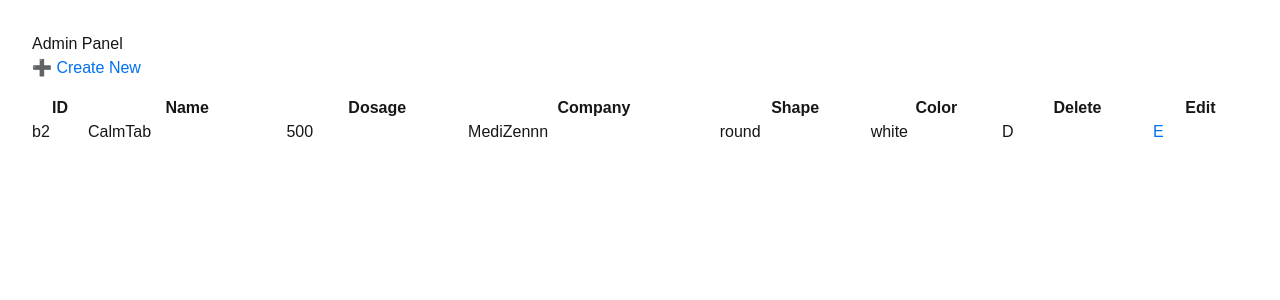
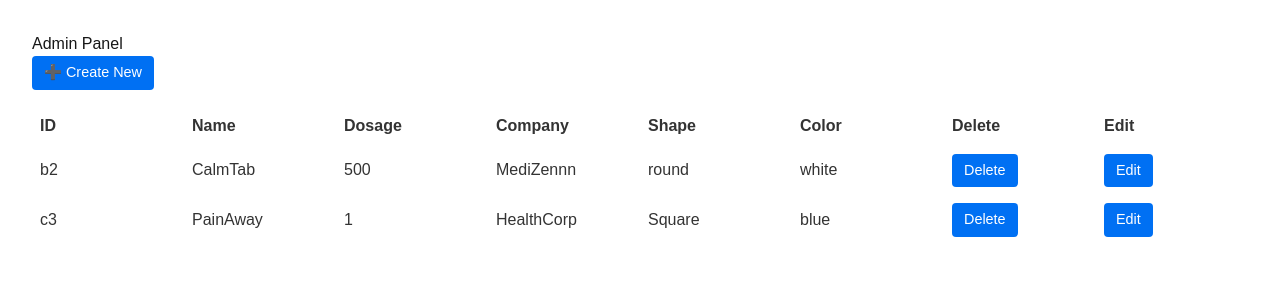
Before and after one commit to Tashyjj/drug-application, a Next.js app: page /admin in a window 1280 px wide. Shown: the top 300 px of the page. Built offline with nearby package versions, Linux system fonts and the light colour scheme; data requests are answered from the project's data file.

Commit message:
mostly style changes and cleanup

```diff
--- a/app/admin/create/page.js
+++ b/app/admin/create/page.js
@@ -39,11 +39,19 @@ export default function CreateDrugPage() {
                 <div key={field} style={{ marginBottom: '1rem' }}>
                     <label>{field.replace('_', ' ')}: </label>
                     <input
-                    type="text"
-                    name={field}
-                    value={form[field]}
-                    onChange={handleChange}
-                    required
+                        type="text"
+                        name={field}
+                        value={form[field]}
+                        onChange={handleChange}
+                        required
+                        style={{
+                            backgroundColor: 'white',
+                            color: '#333',
+                            padding: '0.5rem',
+                            border: '1px solid #ccc',
+                            borderRadius: '4px',
+                            width: '500px'
+                        }}
                     />
                 </div>
                 ))}
--- a/app/admin/edit/[id]/editForm.js
+++ b/app/admin/edit/[id]/editForm.js
@@ -15,7 +15,7 @@ export default function EditForm({ drug }) {
         const errs = [];
 
         if (form.drug_name.length < 3 || form.drug_name.length > 30) {
-        errs.push('Drug name must be between 3 and 30 characters in length');
+        errs.push('Drug name must be between 3 and 30 characters');
         }
         const dosage = parseInt(form.drug_dosage);
         if (isNaN(dosage) || dosage < 10 || dosage > 1000) {
--- a/app/admin/page.js
+++ b/app/admin/page.js
@@ -26,39 +26,46 @@ export default async function AdminPage() {
     return (
         <div style={{ padding: '2rem' }}>
             <h1>Admin Panel</h1>
-            <Link href="/admin/create" style={{ display: 'inline-block', marginBottom: '1rem' }}>
+            <Link href="/admin/create" className="button-link" style={{ marginBottom: '1rem' }}>
                 ➕ Create New
             </Link>
-
-            <table border="1" cellPadding="10" style={{ width: '100%', borderCollapse: 'collapse' }}>
+            <table
+                style={{
+                    width: '100%',
+                    borderCollapse: 'collapse',
+                    backgroundColor: 'white',
+                    color: '#333',
+                    tableLayout: 'fixed'
+                }}
+            >
                 <thead>
                 <tr>
-                    <th>ID</th>
-                    <th>Name</th>
-                    <th>Dosage</th>
-                    <th>Company</th>
-                    <th>Shape</th>
-                    <th>Color</th>
-                    <th>Delete</th>
-                    <th>Edit</th>
+                    <th style={{ textAlign: 'left', padding: '8px' }}>ID</th>
+                    <th style={{ textAlign: 'left', padding: '8px' }}>Name</th>
+                    <th style={{ textAlign: 'left', padding: '8px' }}>Dosage</th>
+                    <th style={{ textAlign: 'left', padding: '8px' }}>Company</th>
+                    <th style={{ textAlign: 'left', padding: '8px' }}>Shape</th>
+                    <th style={{ textAlign: 'left', padding: '8px' }}>Color</th>
+                    <th style={{ textAlign: 'left', padding: '8px' }}>Delete</th>
+                    <th style={{ textAlign: 'left', padding: '8px' }}>Edit</th>
                 </tr>
                 </thead>
                 <tbody>
                 {drugs.map((drug) => (
                     <tr key={drug.id}>
-                    <td>{drug.id}</td>
-                    <td>{drug.drug_name}</td>
-                    <td>{drug.drug_dosage}</td>
-                    <td>{drug.drug_company}</td>
-                    <td>{drug.drug_shape}</td>
-                    <td>{drug.drug_color}</td>
-                    <td>
+                    <td style={{ padding: '8px', whiteSpace: 'nowrap' }}>{drug.id}</td>
+                    <td style={{ padding: '8px', whiteSpace: 'nowrap', maxWidth: '120px' }}>{drug.drug_name}</td>
+                    <td style={{ padding: '8px', whiteSpace: 'nowrap' }}>{drug.drug_dosage}</td>
+                    <td style={{ padding: '8px', whiteSpace: 'nowrap' }}>{drug.drug_company}</td>
+                    <td style={{ padding: '8px', whiteSpace: 'nowrap' }}>{drug.drug_shape}</td>
+                    <td style={{ padding: '8px', whiteSpace: 'nowrap' }}>{drug.drug_color}</td>
+                    <td style={{ padding: '8px', whiteSpace: 'nowrap' }}>
                         <form action={deleteDrug.bind(null, drug.id)}>
-                        <button type="submit">D</button>
+                        <button type="submit">Delete</button>
                         </form>
                     </td>
-                    <td>
-                        <Link href={`/admin/edit/${drug.id}`}>E</Link>
+                    <td style={{ padding: '8px', whiteSpace: 'nowrap' }}>
+                        <Link href={`/admin/edit/${drug.id}`} className="button-link">Edit</Link>
                     </td>
                     </tr>
                 ))}
--- a/app/collection/page.js
+++ b/app/collection/page.js
@@ -29,8 +29,8 @@ export default async function CollectionPage() {
                     backgroundColor: '#ffffff',
                     boxShadow: '0 2px 4px rgba(0, 0, 0, 0.1)'
                 }}>
-                    <p><strong>ID:</strong> {drug.id}</p>
-                    <p><strong>Name:</strong> {drug.drug_name}</p>
+                    <p style={{ color: '#333' }}><strong>ID:</strong> {drug.id}</p>
+                    <p style={{ color: '#333' }}><strong>Name:</strong> {drug.drug_name}</p>
                     <Link href={`/collection/${drug.id}`}>More →</Link>
                 </li>
                 ))}
--- a/app/globals.css
+++ b/app/globals.css
@@ -40,3 +40,19 @@ a:hover {
 a:active {
   color: #003c80;
 }
+
+button, .button-link {
+  background-color: #0070f3;
+  color: white;
+  border: none;
+  padding: 6px 12px;
+  border-radius: 4px;
+  cursor: pointer;
+  font-size: 0.9rem;
+  text-decoration: none;
+  display: inline-block;
+  transition: background-color 0.2s ease;
+}
+button:hover, .button-link:hover {
+  background-color: #005bb5;
+}
--- a/db.json
+++ b/db.json
@@ -7,6 +7,14 @@
       "drug_company": "MediZennn",
       "drug_shape": "round",
       "drug_color": "white"
+    },
+    {
+      "id": "c3",
+      "drug_name": "PainAway",
+      "drug_dosage": 1,
+      "drug_company": "HealthCorp",
+      "drug_shape": "Square",
+      "drug_color": "blue"
     }
   ]
 }
```
